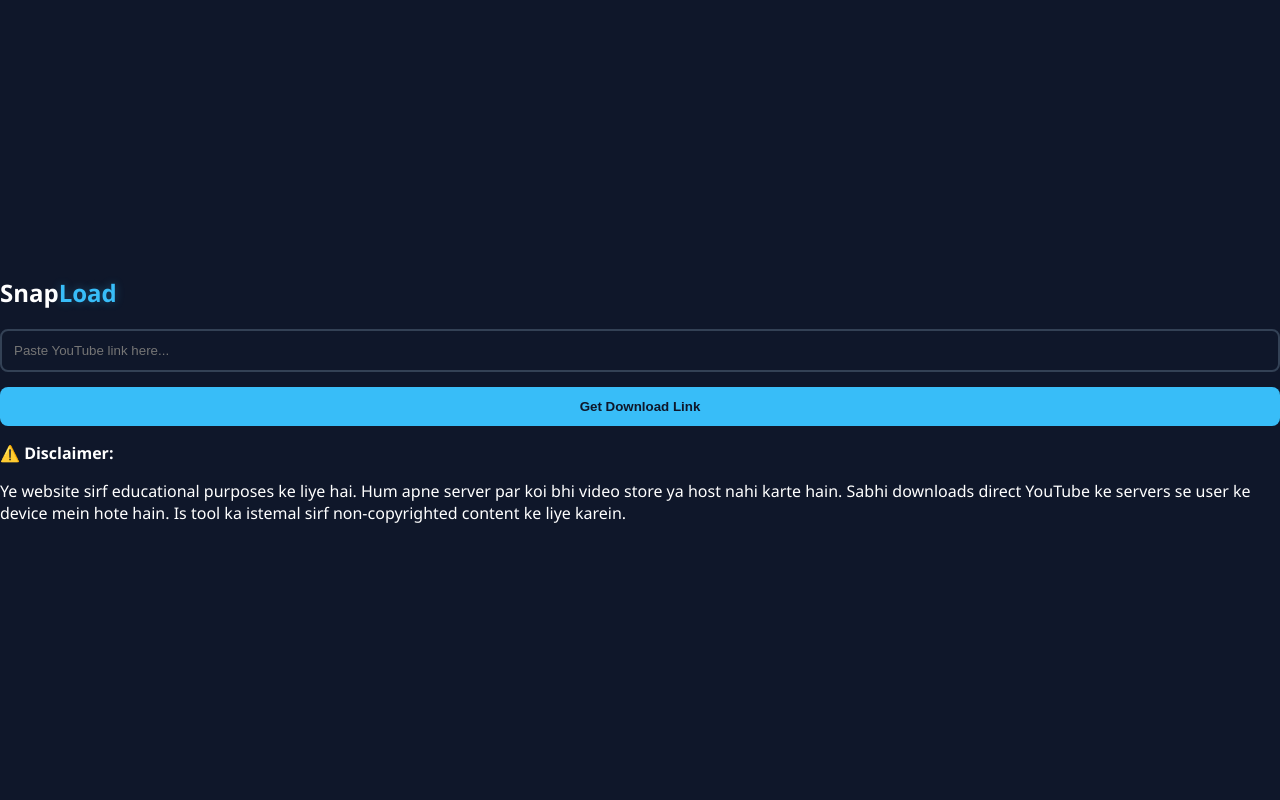
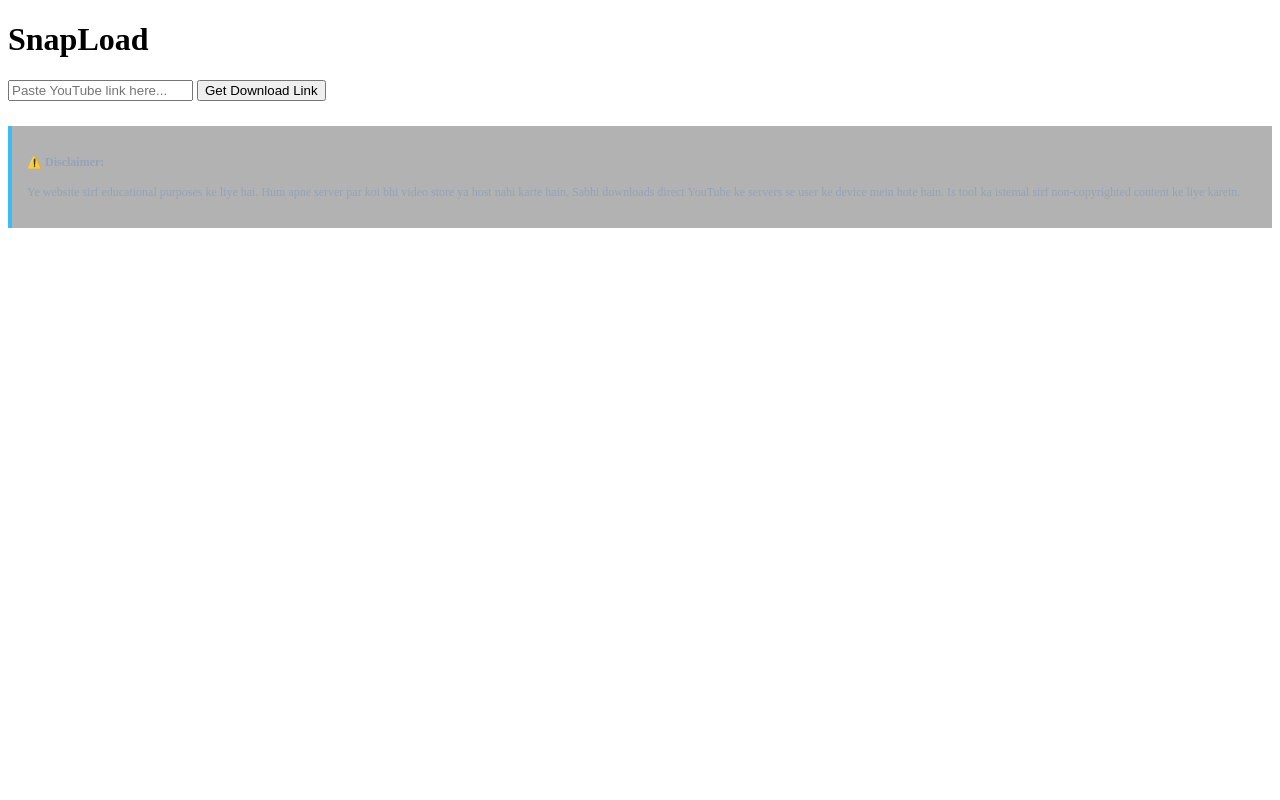
Before and after one commit to amanpatel7867/my_downloader, a Flask app: page / in a window 1280 px wide. Run offline with Flask 3, Linux system fonts and the light colour scheme.

Commit message:
Add disclaimer box styling to style.css

```diff
--- a/static/style.css
+++ b/static/style.css
@@ -1,62 +1,15 @@
-body {
-    background: #0f172a;
-    color: white;
-    font-family: 'Segoe UI', Roboto, sans-serif;
-    display: flex;
-    justify-content: center;
-    align-items: center;
-    min-height: 100vh;
-    margin: 0;
+/* Purana CSS rahega, bas ye add karein */
+.disclaimer-box {
+    margin-top: 25px;
+    padding: 15px;
+    background: rgba(0, 0, 0, 0.3);
+    border-left: 4px solid #38bdf8;
+    text-align: left;
+    font-size: 12px;
+    color: #94a3b8;
+    line-height: 1.5;
 }
-
-.box {
-    background: #1e293b;
-    padding: 30px;
-    border-radius: 20px;
-    text-align: center;
-    width: 380px;
-    box-shadow: 0 10px 25px rgba(0,0,0,0.3); /* Card ko ubhaar dene ke liye */
-    border: 1px solid #334155;
-}
-
-h1 { font-size: 24px; margin-bottom: 20px; }
-h1 span { color: #38bdf8; text-shadow: 0 0 10px rgba(56, 189, 248, 0.3); }
-
-input {
-    width: 100%;
-    padding: 12px;
-    margin-bottom: 15px;
-    border-radius: 8px;
-    border: 2px solid #334155;
-    background: #0f172a;
-    color: white;
-    box-sizing: border-box; /* Padding se box bada nahi hoga */
-    transition: 0.3s;
-}
-
-input:focus {
-    outline: none;
-    border-color: #38bdf8; /* Type karte waqt blue border */
-}
-
-button {
-    background: #38bdf8;
-    color: #0f172a;
-    width: 100%;
-    padding: 12px;
-    border: none;
-    border-radius: 8px;
-    cursor: pointer;
-    font-weight: bold;
-    transition: 0.3s;
-}
-
-button:hover {
-    background: #0ea5e9;
-    transform: translateY(-2px); /* Click karne layak feel */
-}
-
-.btn {
+.dl-btn {
     display: block;
     background: #22c55e;
     color: white;
@@ -65,19 +18,4 @@
     border-radius: 8px;
     margin-top: 15px;
     font-weight: bold;
-    transition: 0.3s;
 }
-
-.btn:hover {
-    background: #16a34a;
-    box-shadow: 0 5px 15px rgba(34, 197, 94, 0.4);
-}
-
-.disc {
-    margin-top: 25px;
-    font-size: 11px;
-    color: #94a3b8;
-    border-top: 1px solid #334155;
-    padding-top: 15px;
-    line-height: 1.4;
-}
```
